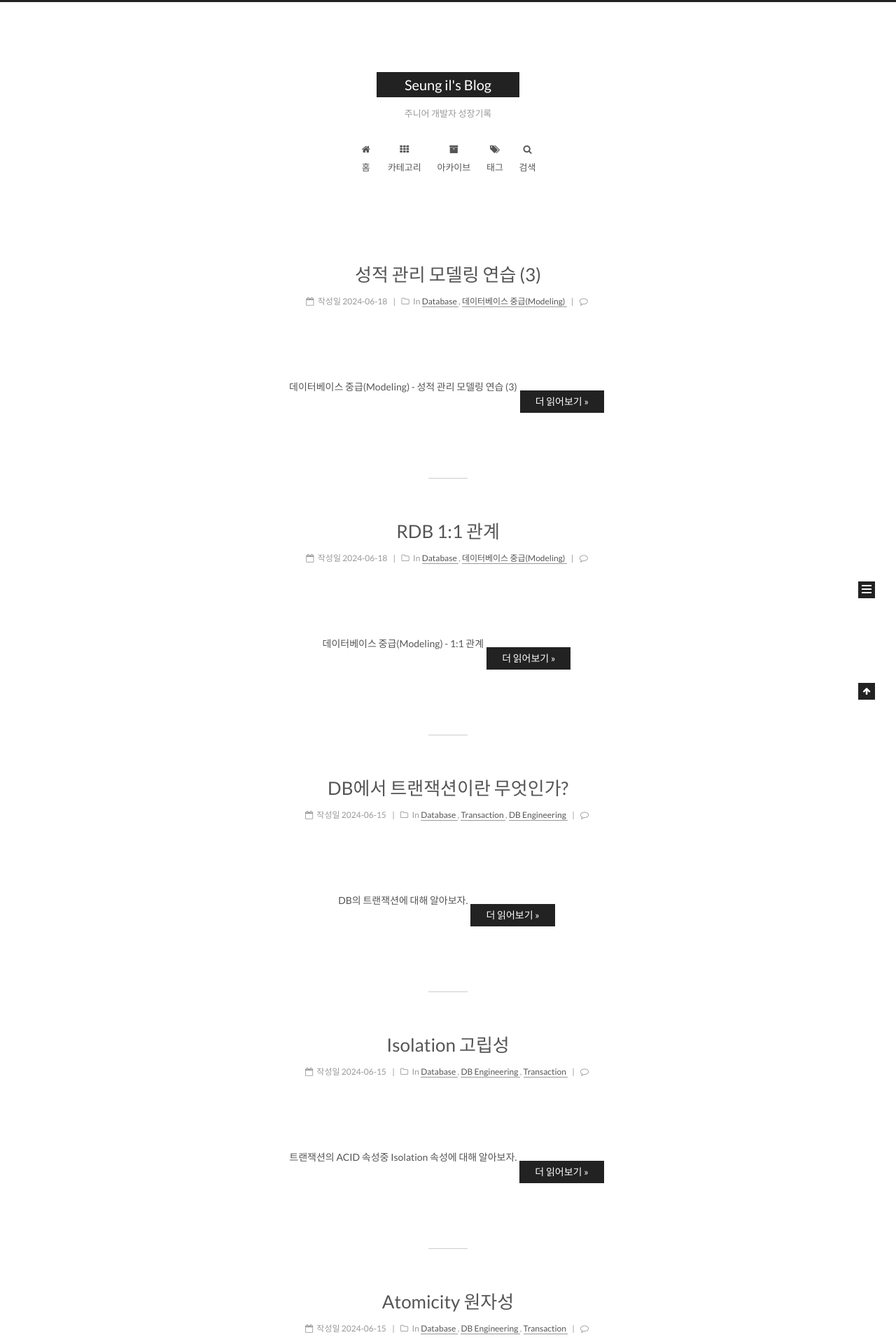
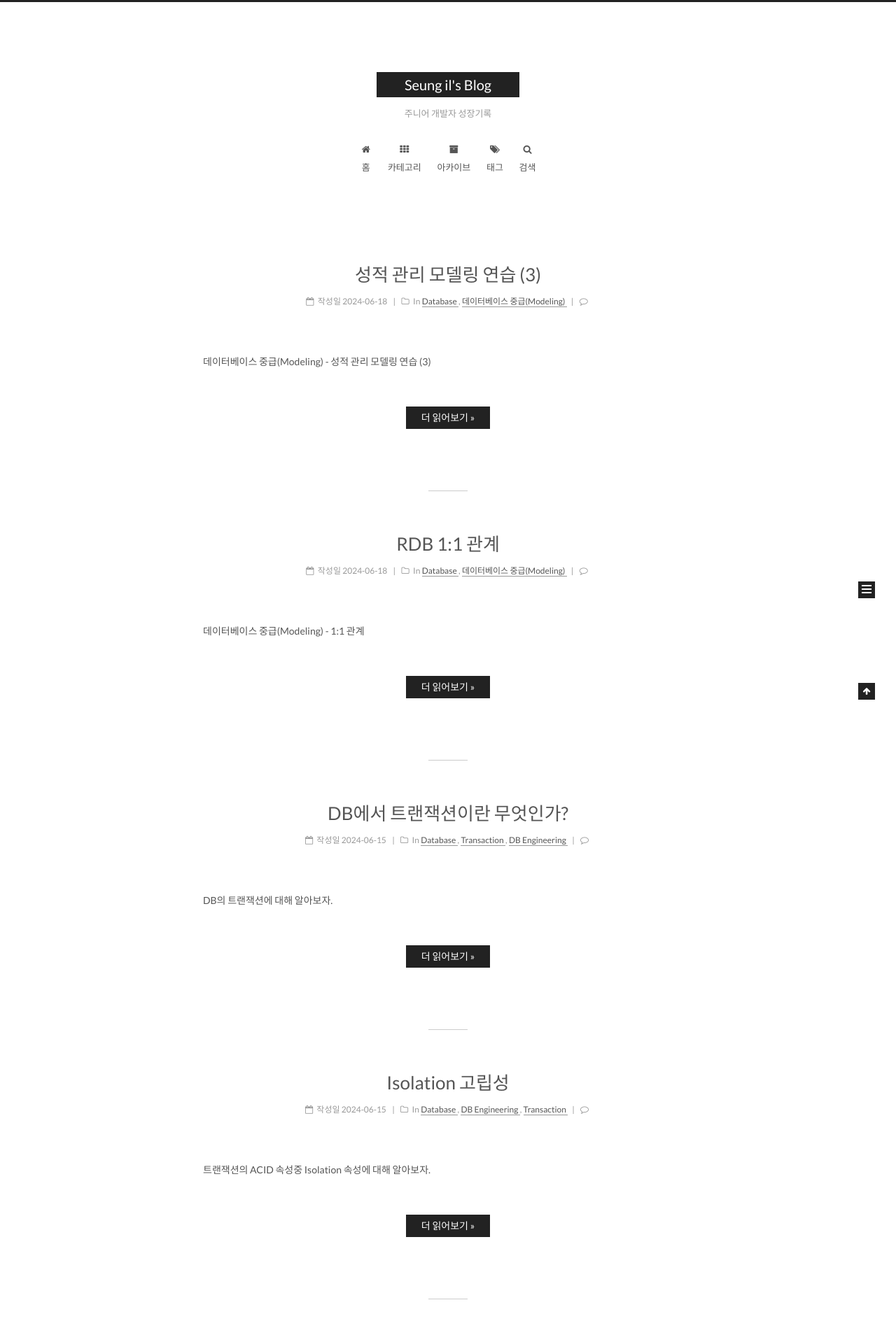
Before and after one commit to Seung-IL-Bang/Seung-IL-Bang.github.io, a Jekyll site: the page built from index.html, in a window 1280 px wide. Shown: the top 1918 px of the page at 70% size. Built offline with Jekyll 4.4.1, drawn with Linux system fonts in a browser that asks for light colours; the list of posts is cut into pages by our own code; comment, search, counter and statistics services are not loaded.

Commit message:
enhance css

```diff
--- a/_includes/_macro/post.html
+++ b/_includes/_macro/post.html
@@ -266,7 +266,7 @@
       </header>
     {% endunless %}
 
-    <div class="post-body{% if site.han %} han-init-context{% endif %}" itemprop="articleBody" style="display: flex; justify-content: center; align-items: center; text-align: center; min-height: 100px;">
+    <div class="post-body{% if site.han %} han-init-context{% endif %}" itemprop="articleBody">
 
       {% comment %} Gallery support {% endcomment %}
       {% if post.photos and post.photos.size > 0 %}
@@ -291,7 +291,9 @@
 
       {% if is_index %}
         {% if post.description and site.excerpt_description %}
+        <span class="text-center">
           {{ post.description }}
+        </span>
           <!--noindex-->
           <div class="post-button text-center">
             <a class="btn" href="{{ post.url | relative_url }}">
```
